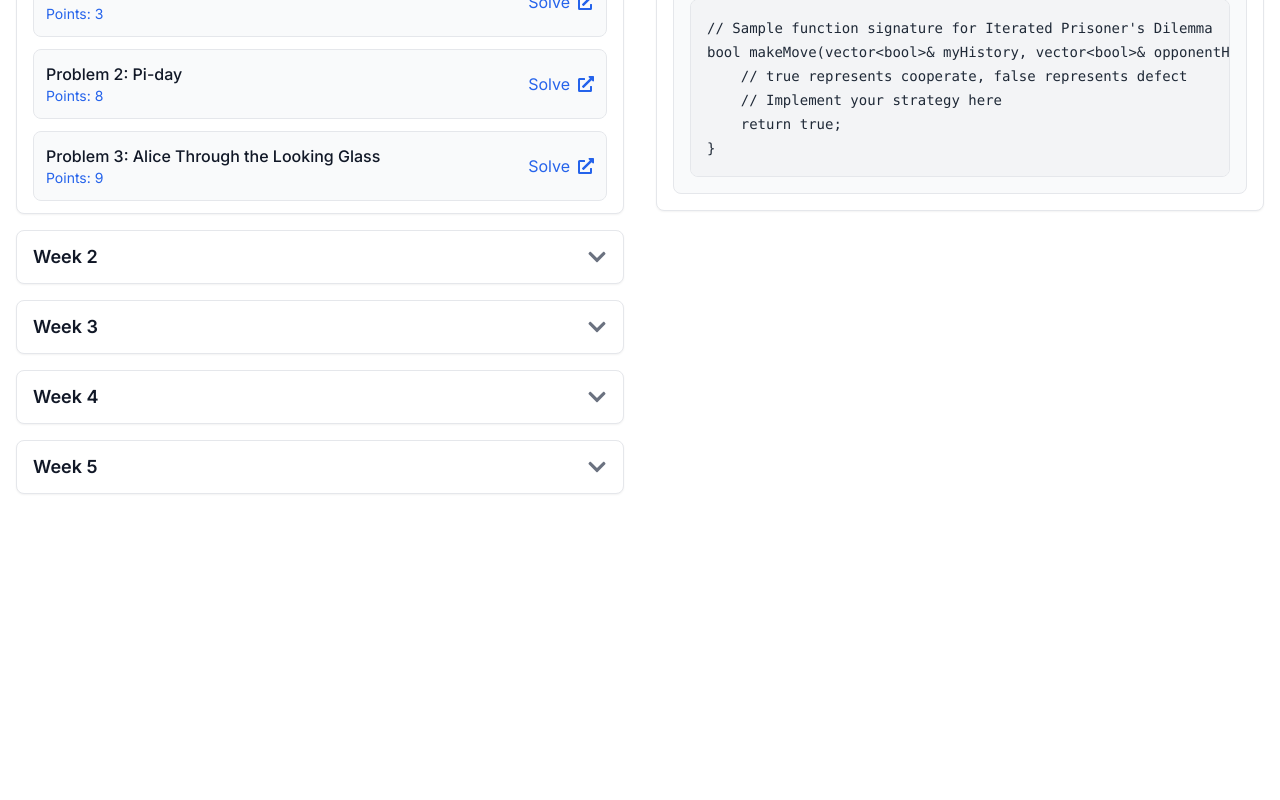
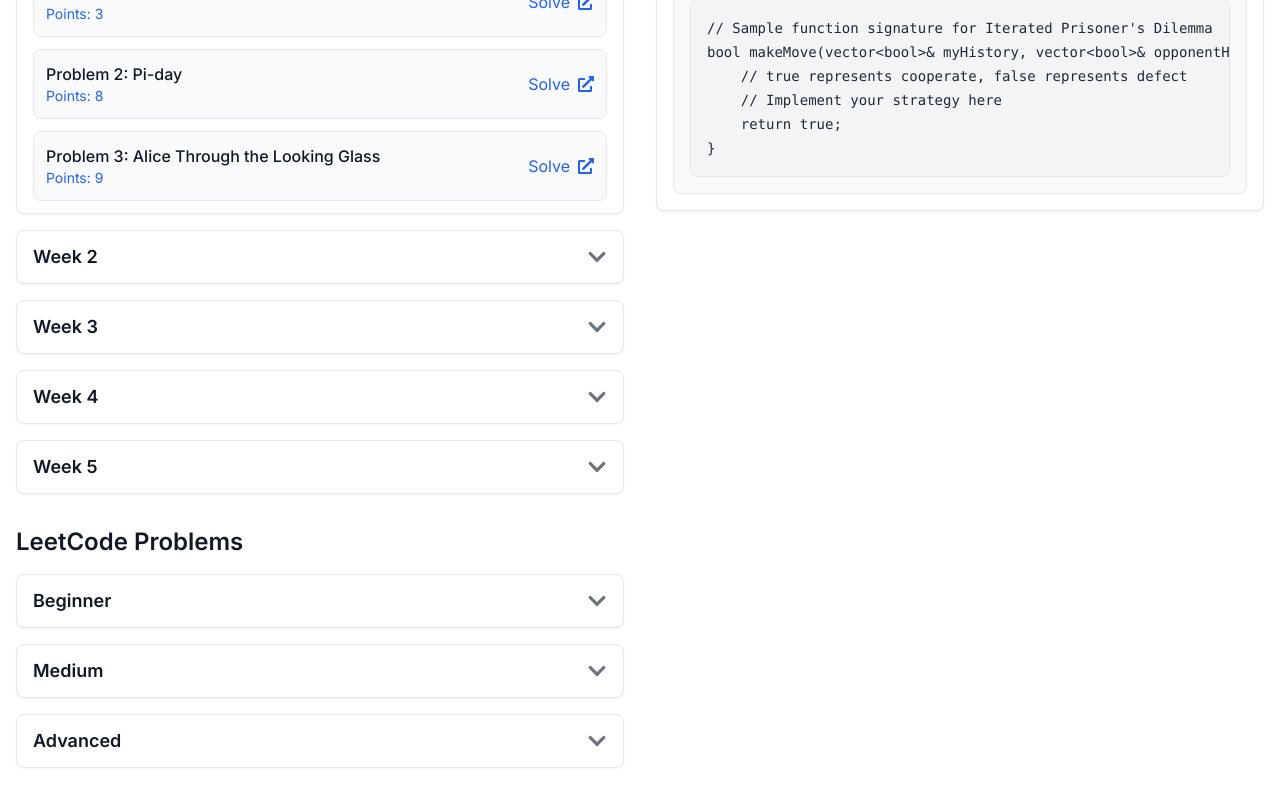
Before and after one commit to IshaanD-RX6600/Coding-Club-Website, a Next.js app: page /challenges in a window 1280 px wide. Shown: the part 555-1355 px from the top of the page. Before the commit the page ends 1081 px from the top, so only its background shows below. Built offline with nearby package versions, Linux system fonts and the light colour scheme.

Commit message:
Made some changes

```diff
--- a/src/app/challenges/page.tsx
+++ b/src/app/challenges/page.tsx
@@ -3,11 +3,31 @@
 import { useState } from 'react';
 import WeeklyProblems from '@/components/WeeklyProblems';
 import { CalendarIcon, TrophyIcon, SparklesIcon } from '@heroicons/react/24/outline';
+import { FaChevronDown, FaChevronUp, FaExternalLinkAlt } from 'react-icons/fa';
 
 type Tab = 'problems' | 'hackathons' | 'contests';
 
 export default function ChallengesPage() {
   const [activeTab, setActiveTab] = useState<Tab>('problems');
+  const [expandedCategory, setExpandedCategory] = useState<string | null>(null);
+
+  const leetcodeProblems = {
+    beginner: [
+      { title: 'Two Sum', link: 'https://leetcode.com/problems/two-sum/description/' },
+      { title: 'Palindrome Number', link: 'https://leetcode.com/problems/palindrome-number/description/' },
+      { title: 'Roman to Integer', link: 'https://leetcode.com/problems/roman-to-integer/description/' }
+    ],
+    medium: [
+      { title: 'Zero Array Transformation II', link: 'https://leetcode.com/problems/zero-array-transformation-ii/description/?envType=daily-question&envId=2025-03-13' },
+      { title: 'Add Two Numbers', link: 'https://leetcode.com/problems/add-two-numbers/description/' },
+      { title: 'ZigZag Conversion', link: 'https://leetcode.com/problems/zigzag-conversion/description/' }
+    ],
+    advanced: [
+      { title: 'Regular Expression Matching', link: 'https://leetcode.com/problems/regular-expression-matching/description/' },
+      { title: 'Reverse Nodes in K-Group', link: 'https://leetcode.com/problems/reverse-nodes-in-k-group/description/' },
+      { title: 'Substring with Concatenation of All Words', link: 'https://leetcode.com/problems/substring-with-concatenation-of-all-words/description/' }
+    ]
+  };
 
   return (
     <div className="container mx-auto px-4 py-8">
@@ -53,9 +73,122 @@ export default function ChallengesPage() {
 
       {activeTab === 'problems' && (
         <div className="grid grid-cols-1 lg:grid-cols-2 gap-8">
-          <div>
-            <h2 className="text-2xl font-semibold mb-4 text-gray-900 dark:text-white">DMOJ Problems</h2>
-            <WeeklyProblems />
+          <div className="space-y-8">
+            <div>
+              <h2 className="text-2xl font-semibold mb-4 text-gray-900 dark:text-white">DMOJ Problems</h2>
+              <WeeklyProblems />
+            </div>
+
+            <div>
+              <h2 className="text-2xl font-semibold mb-4 text-gray-900 dark:text-white">LeetCode Problems</h2>
+
+              <div className="space-y-4">
+                {/* Beginner Problems */}
+                <div className="bg-white dark:bg-gray-800 rounded-lg overflow-hidden shadow-sm border border-gray-200 dark:border-gray-700">
+                  <button
+                    onClick={() => setExpandedCategory(expandedCategory === 'beginner' ? null : 'beginner')}
+                    className="w-full px-4 py-3 flex items-center justify-between text-left hover:bg-gray-50 dark:hover:bg-gray-700 transition-colors"
+                  >
+                    <h3 className="text-lg font-semibold text-gray-900 dark:text-white">Beginner</h3>
+                    {expandedCategory === 'beginner' ? (
+                      <FaChevronUp className="h-5 w-5 text-gray-500 dark:text-gray-400" />
+                    ) : (
+                      <FaChevronDown className="h-5 w-5 text-gray-500 dark:text-gray-400" />
+                    )}
+                  </button>
+
+                  {expandedCategory === 'beginner' && (
+                    <div className="px-4 py-3 space-y-3 border-t border-gray-200 dark:border-gray-700">
+                      {leetcodeProblems.beginner.map((problem, index) => (
+                        <div key={index} className="flex items-center justify-between bg-gray-50 dark:bg-gray-700 p-3 rounded-lg border border-gray-200 dark:border-gray-600">
+                          <div className="flex-1">
+                            <h4 className="font-medium text-gray-900 dark:text-white">Problem {index + 1}: {problem.title}</h4>
+                          </div>
+                          <a
+                            href={problem.link}
+                            target="_blank"
+                            rel="noopener noreferrer"
+                            className="flex items-center gap-2 text-blue-600 hover:text-blue-700 dark:text-blue-400 dark:hover:text-blue-300"
+                          >
+                            Solve <FaExternalLinkAlt className="h-4 w-4" />
+                          </a>
+                        </div>
+                      ))}
+                    </div>
+                  )}
+                </div>
+
+                {/* Medium Problems */}
+                <div className="bg-white dark:bg-gray-800 rounded-lg overflow-hidden shadow-sm border border-gray-200 dark:border-gray-700">
+                  <button
+                    onClick={() => setExpandedCategory(expandedCategory === 'medium' ? null : 'medium')}
+                    className="w-full px-4 py-3 flex items-center justify-between text-left hover:bg-gray-50 dark:hover:bg-gray-700 transition-colors"
+                  >
+                    <h3 className="text-lg font-semibold text-gray-900 dark:text-white">Medium</h3>
+                    {expandedCategory === 'medium' ? (
+                      <FaChevronUp className="h-5 w-5 text-gray-500 dark:text-gray-400" />
+                    ) : (
+                      <FaChevronDown className="h-5 w-5 text-gray-500 dark:text-gray-400" />
+                    )}
+                  </button>
+
+                  {expandedCategory === 'medium' && (
+                    <div className="px-4 py-3 space-y-3 border-t border-gray-200 dark:border-gray-700">
+                      {leetcodeProblems.medium.map((problem, index) => (
+                        <div key={index} className="flex items-center justify-between bg-gray-50 dark:bg-gray-700 p-3 rounded-lg border border-gray-200 dark:border-gray-600">
+                          <div className="flex-1">
+                            <h4 className="font-medium text-gray-900 dark:text-white">Problem {index + 1}: {problem.title}</h4>
+                          </div>
+                          <a
+                            href={problem.link}
+                            target="_blank"
+                            rel="noopener noreferrer"
+                            className="flex items-center gap-2 text-blue-600 hover:text-blue-700 dark:text-blue-400 dark:hover:text-blue-300"
+                          >
+                            Solve <FaExternalLinkAlt className="h-4 w-4" />
+                          </a>
+                        </div>
+                      ))}
+                    </div>
+                  )}
+                </div>
+
+                {/* Advanced Problems */}
+                <div className="bg-white dark:bg-gray-800 rounded-lg overflow-hidden shadow-sm border border-gray-200 dark:border-gray-700">
+                  <button
+                    onClick={() => setExpandedCategory(expandedCategory === 'advanced' ? null : 'advanced')}
+                    className="w-full px-4 py-3 flex items-center justify-between text-left hover:bg-gray-50 dark:hover:bg-gray-700 transition-colors"
+                  >
+                    <h3 className="text-lg font-semibold text-gray-900 dark:text-white">Advanced</h3>
+                    {expandedCategory === 'advanced' ? (
+                      <FaChevronUp className="h-5 w-5 text-gray-500 dark:text-gray-400" />
+                    ) : (
+                      <FaChevronDown className="h-5 w-5 text-gray-500 dark:text-gray-400" />
+                    )}
+                  </button>
+
+                  {expandedCategory === 'advanced' && (
+                    <div className="px-4 py-3 space-y-3 border-t border-gray-200 dark:border-gray-700">
+                      {leetcodeProblems.advanced.map((problem, index) => (
+                        <div key={index} className="flex items-center justify-between bg-gray-50 dark:bg-gray-700 p-3 rounded-lg border border-gray-200 dark:border-gray-600">
+                          <div className="flex-1">
+                            <h4 className="font-medium text-gray-900 dark:text-white">Problem {index + 1}: {problem.title}</h4>
+                          </div>
+                          <a
+                            href={problem.link}
+                            target="_blank"
+                            rel="noopener noreferrer"
+                            className="flex items-center gap-2 text-blue-600 hover:text-blue-700 dark:text-blue-400 dark:hover:text-blue-300"
+                          >
+                            Solve <FaExternalLinkAlt className="h-4 w-4" />
+                          </a>
+                        </div>
+                      ))}
+                    </div>
+                  )}
+                </div>
+              </div>
+            </div>
           </div>
 
           <div>
```
